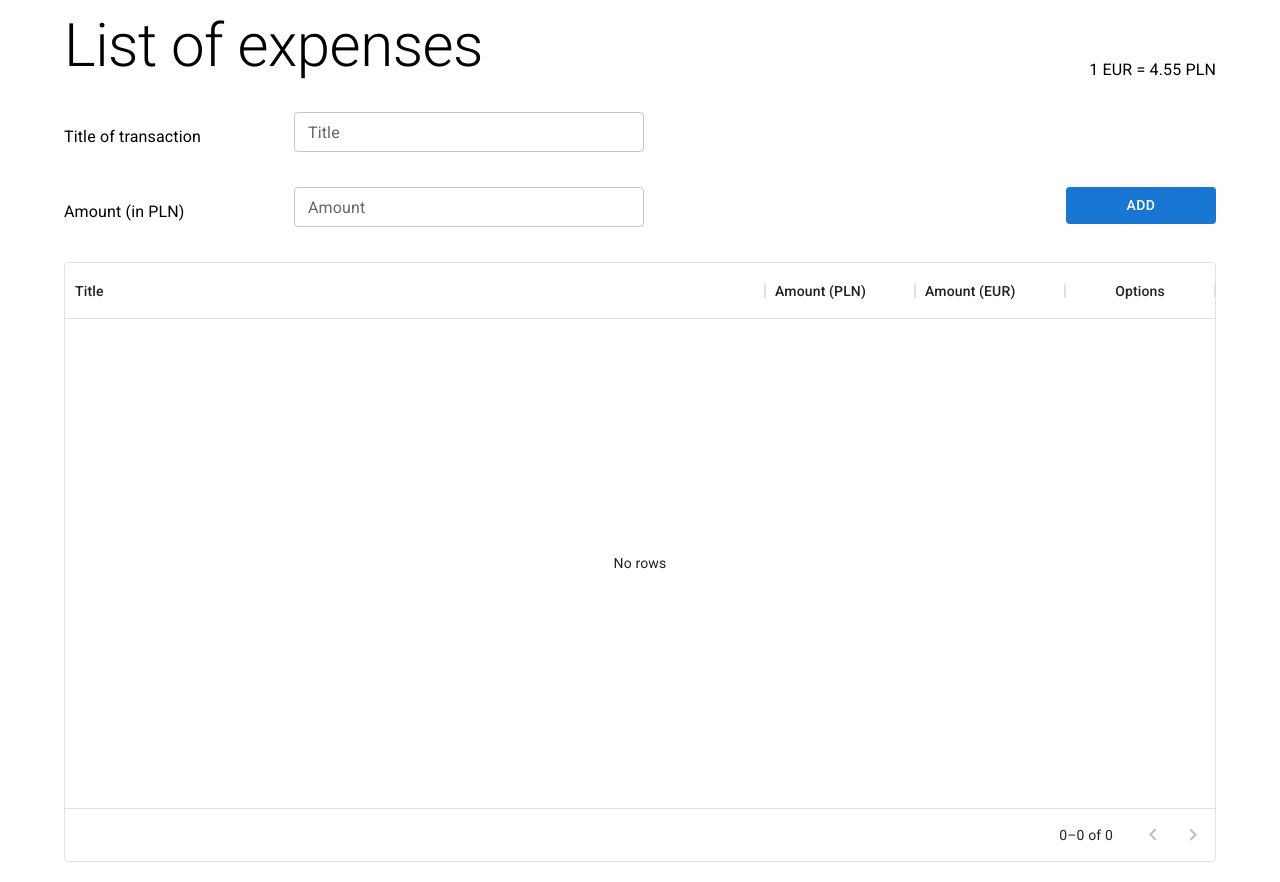
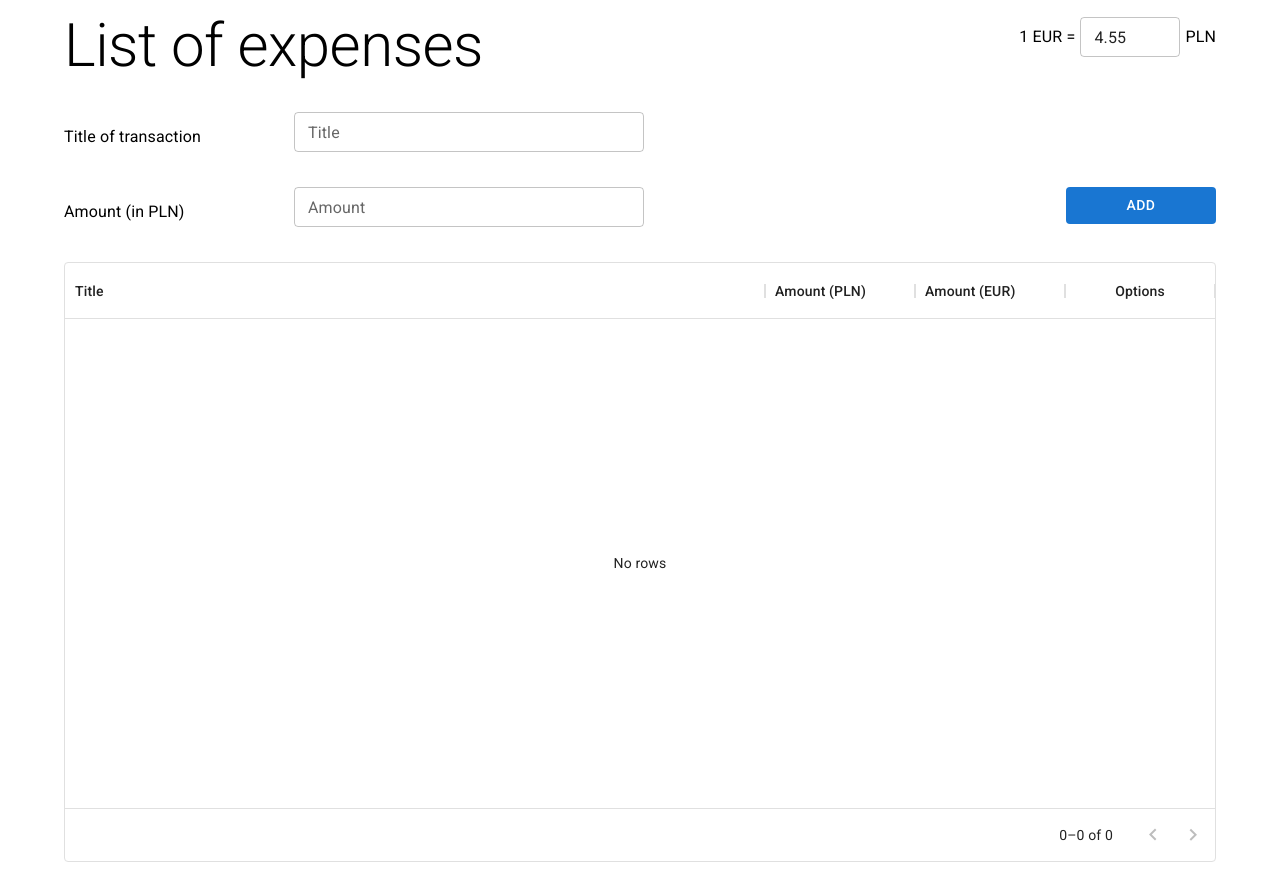
Before and after one commit to pbartkowiak-dev/expenses, a React (Create React App) app: page / in a window 1280 px wide. Built offline with nearby package versions, Linux system fonts and the light colour scheme.

Commit message:
Provide input for Euro value

```diff
--- a/src/App.tsx
+++ b/src/App.tsx
@@ -1,6 +1,6 @@
 import React from "react";
 import "./App.css";
-import { Container } from "@mui/material";
+import { Container, createTheme, ThemeProvider } from "@mui/material";
 import Header from "./components/header";
 import Form from "./components/form";
 import Table from "./components/table";
--- a/src/components/header.tsx
+++ b/src/components/header.tsx
@@ -1,5 +1,5 @@
 import React from "react";
-import { Box, styled, Typography } from "@mui/material";
+import { Box, styled, TextField, Typography } from "@mui/material";
 import { observer } from "mobx-react";
 import { store } from "../store";
 
@@ -11,6 +11,21 @@ const StyledBox = styled(Box)(() => ({
   margin: "10px 0 30px",
 }));
 
+const StyledTypography = styled(Typography)(() => ({
+  display: "flex",
+  alignItems: "center",
+  justifyContent: "right",
+}));
+
+const Error = styled(Typography)(({ theme }) => ({
+  color: theme.palette.error.main,
+  textAlign: "right",
+  height: "20px",
+  display: "block",
+  marginTop: "5px",
+  minWidth: "230px",
+}));
+
 export function Header(): JSX.Element {
   return (
     <header>
@@ -18,7 +33,21 @@ export function Header(): JSX.Element {
         <Typography variant="h2" component="h1" align="left">
           List of expenses
         </Typography>
-        <Typography>1 EUR = {store.euroVal} PLN</Typography>
+        <Box>
+          <StyledTypography>
+            1 EUR ={" "}
+            <TextField
+              inputProps={{ inputMode: "numeric" }}
+              value={store.euroVal}
+              error={!!store.euroValueError}
+              onChange={(event) => (store.euroVal = event.target.value)}
+              size="small"
+              sx={{ marginLeft: "5px", marginRight: "5px", width: "100px" }}
+            />{" "}
+            PLN
+          </StyledTypography>
+          <Error variant="caption">{store.euroValueError}</Error>
+        </Box>
       </StyledBox>
     </header>
   );
--- a/src/store.tsx
+++ b/src/store.tsx
@@ -7,6 +7,19 @@ export interface Expense {
   amountEur: number;
 }
 
+const validateGenericNumber = (fieldName: string, value: number) => {
+  if (isNaN(value)) {
+    return `${fieldName} value has to be a correct number`;
+  }
+  if (!value) {
+    return `${fieldName} value is required`;
+  }
+  if (value % 1 && String(value).split(".")[1].length > 2) {
+    return "Only two decimal places are allowed";
+  }
+  return "";
+};
+
 class Store {
   expenses: Expense[] = [];
   newExpenseTitle = "";
@@ -14,8 +27,9 @@ class Store {
 
   newExpenseTitleError = "";
   newExpenseAmountError = "";
+  euroValueError = "";
 
-  euroVal = 4.55;
+  euroVal = "4.55";
 
   constructor() {
     makeAutoObservable(this);
@@ -26,7 +40,7 @@ class Store {
   }
 
   get sumEuro() {
-    return Number((this.sum / this.euroVal).toFixed(2));
+    return this.expenses.reduce((total, { amountEur }) => total + amountEur, 0);
   }
 
   validateTitle() {
@@ -47,26 +61,22 @@ class Store {
 
   validateAmount() {
     const amount = Number(this.newExpenseAmount.replaceAll(",", "."));
-    let error = "";
+    this.newExpenseAmountError = validateGenericNumber("Amount", amount);
+  }
 
-    if (isNaN(amount)) {
-      error = "Amount has to be a correct number";
-    }
-    if (!amount) {
-      error = "Amount value is required";
-    }
-    if (amount % 1 && String(amount).split(".")[1].length > 2) {
-      error = "Only two decimal places are allowed";
-    }
-    this.newExpenseAmountError = error;
+  validateEuroVal() {
+    const euroVal = Number(this.euroVal.replaceAll(",", "."));
+    this.euroValueError = validateGenericNumber("Euro", euroVal);
   }
 
   addExpense() {
     const amountPln = Number(this.newExpenseAmount.replaceAll(",", "."));
     const title = this.newExpenseTitle.trim();
+    const euroVal = Number(this.euroVal.replaceAll(",", "."));
 
     this.validateTitle();
     this.validateAmount();
+    this.validateEuroVal();
 
     const hasError = this.newExpenseTitleError || this.newExpenseAmountError;
 
@@ -78,7 +88,7 @@ class Store {
       id: new Date().getTime(),
       title,
       amountPln,
-      amountEur: Number((amountPln / this.euroVal).toFixed(2)),
+      amountEur: Number((amountPln / euroVal).toFixed(2)),
     };
 
     this.expenses.push(newExpense);
```
